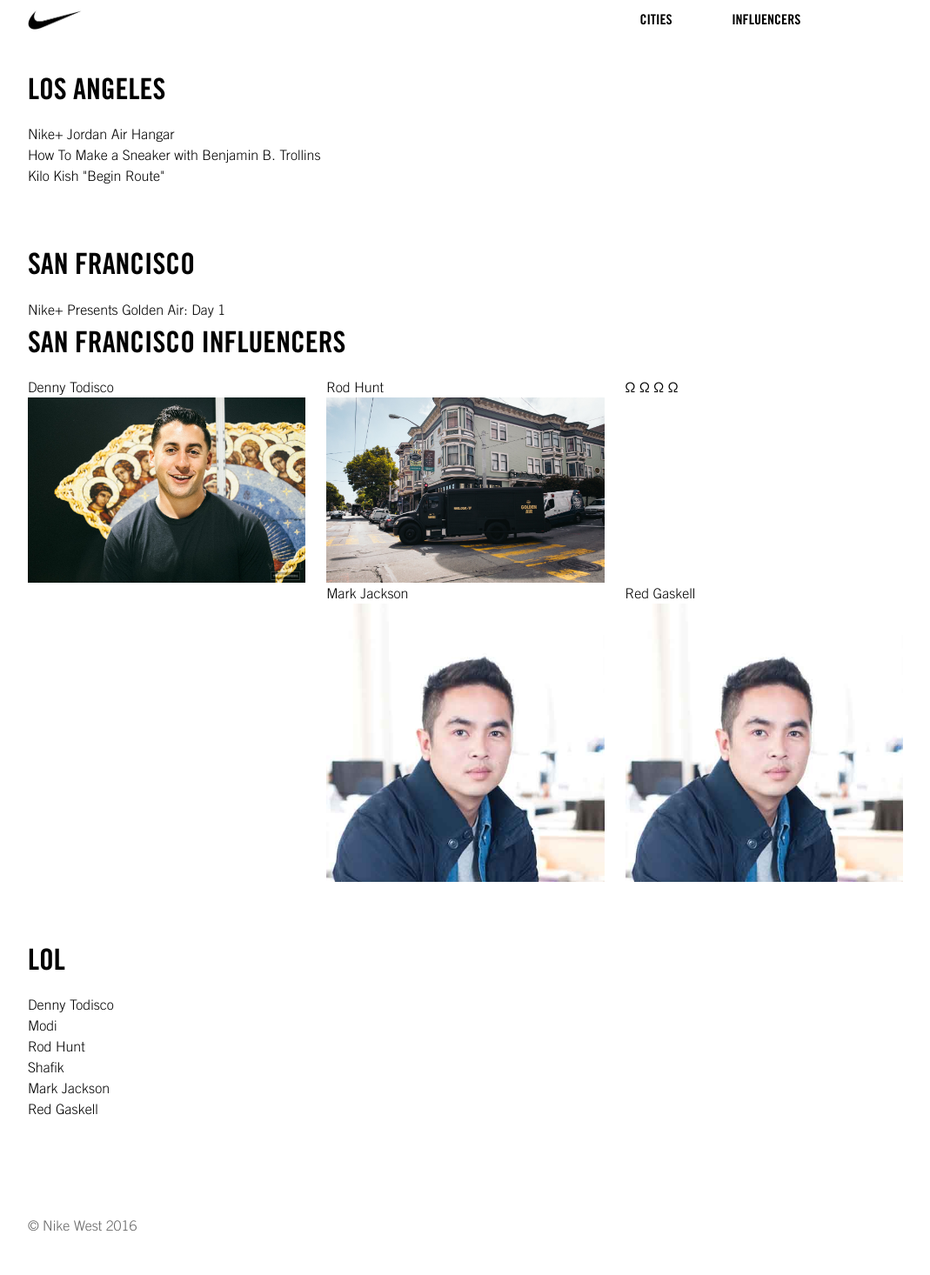
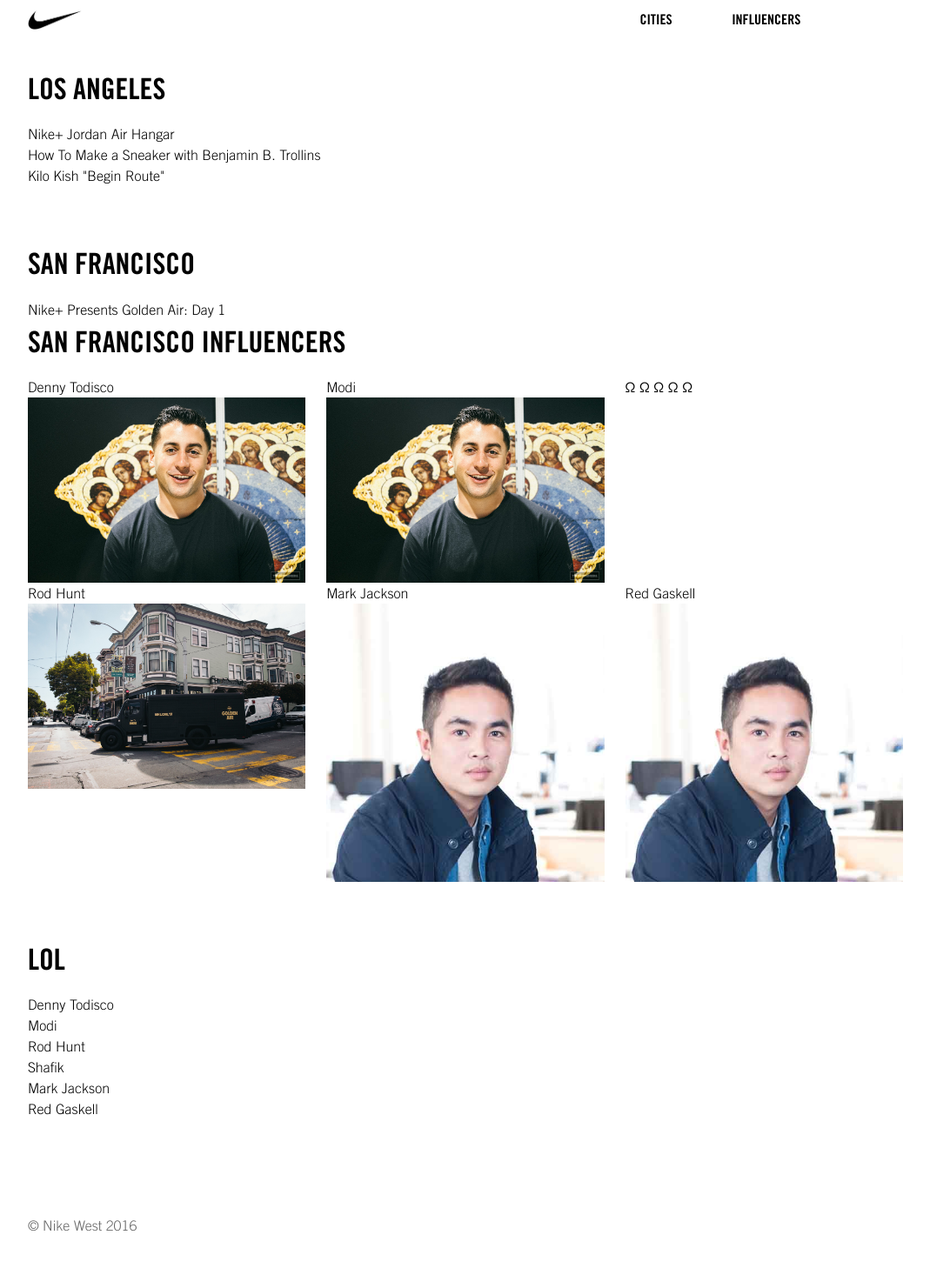
Before and after one commit to PHironaka/bream, a Jekyll site: the page built from cities.markdown, in a window 1280 px wide. Shown: the whole page at 87% size, without its empty margins (105-1174 px from the left). Built offline with Jekyll 4.4.1, drawn with Linux system fonts in a browser that asks for light colours; a script that is not in the unit is left out.

Commit message:
Updated Modi

```diff
--- a/_influencers/modi.markdown
+++ b/_influencers/modi.markdown
@@ -1,4 +1,6 @@
 ---
 title: Modi
 date: 2016-07-22 17:32:00 Z
+city: SF
+image: "/uploads/A-034.jpg"
 ---
```
